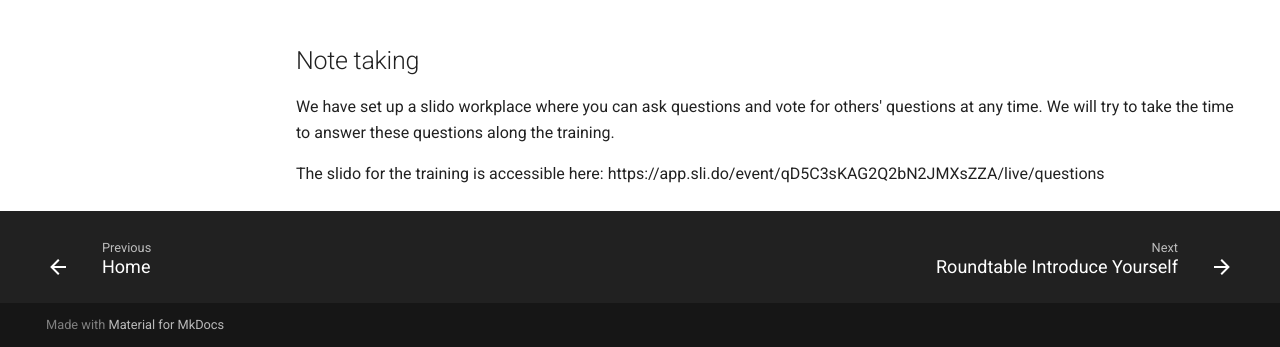
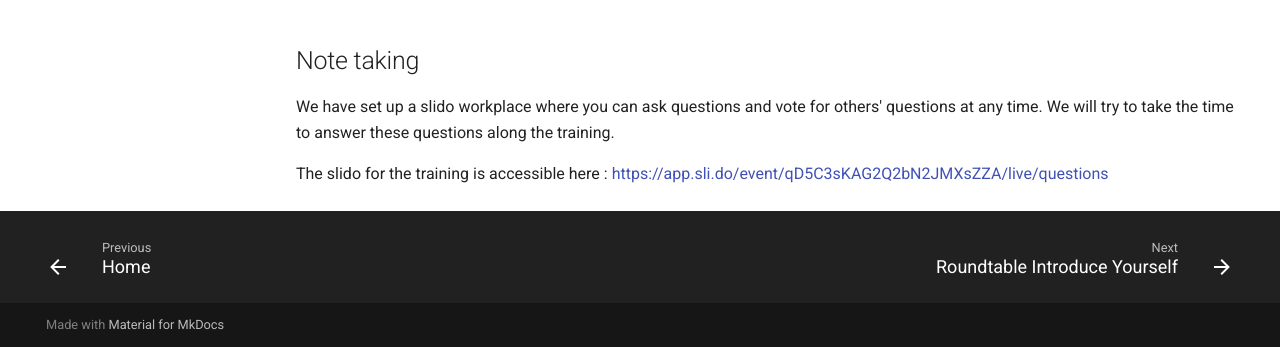
Before and after one commit to SouthGreenPlatform/training_reproducible_research, an MkDocs documentation site: the page built from docs/pages/introduction/introduction_southgreen.md, in a window 1280 px wide and 1059 px high, cut to the strip 712-1059 px from the top of the window. Built offline with MkDocs 1.6.1 and Material for MkDocs 9.7.7, drawn with Linux system fonts in a browser that asks for light colours; comment, search, counter and statistics services are not loaded; part of the change alters nothing that is shown.

```diff
--- a/docs/pages/introduction/introduction_southgreen.md
+++ b/docs/pages/introduction/introduction_southgreen.md
@@ -4,5 +4,4 @@
 
 We have set up a slido workplace where you can ask questions and vote for others' questions at any time. We will try to take the time to answer these questions along the training.
 
-The slido for the training is accessible here:
-https://app.sli.do/event/qD5C3sKAG2Q2bN2JMXsZZA/live/questions
+The slido for the training is accessible here : [https://app.sli.do/event/qD5C3sKAG2Q2bN2JMXsZZA/live/questions](https://app.sli.do/event/qD5C3sKAG2Q2bN2JMXsZZA/live/questions)
```
